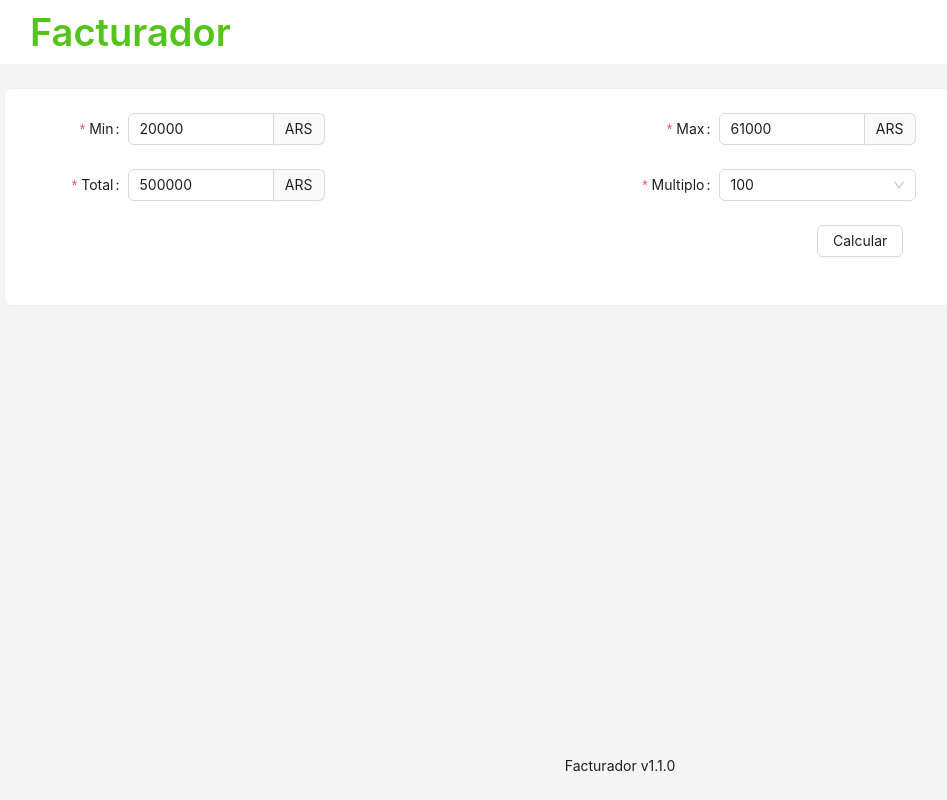
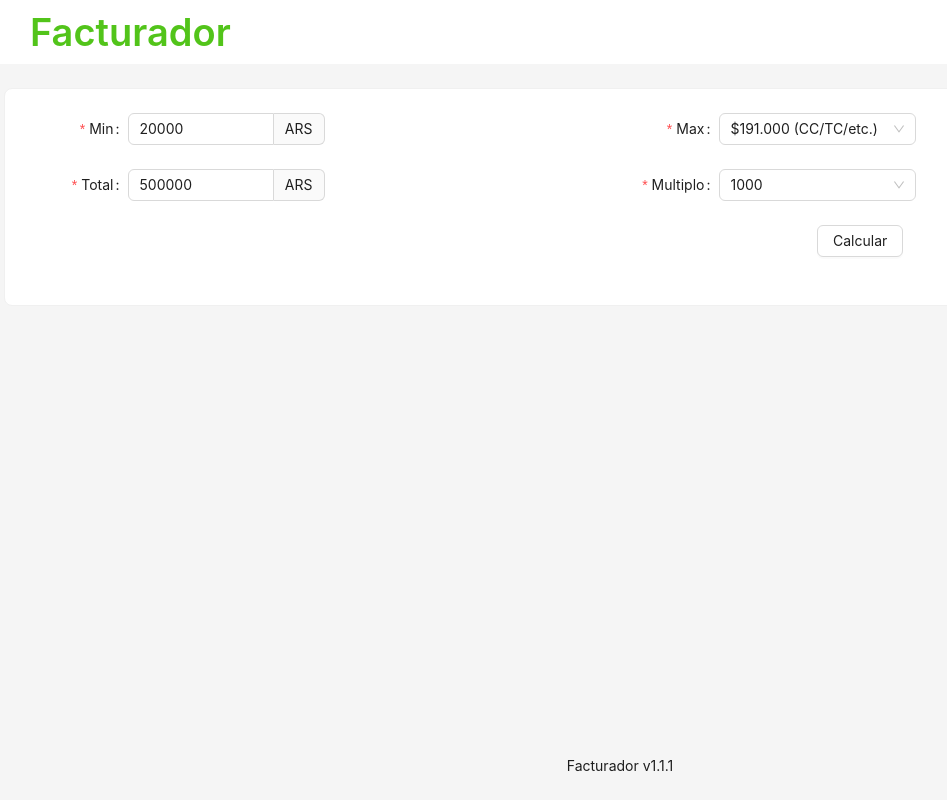
Before and after one commit to gianatiempo/facturador, a React (Vite) app: page / in a window 1280 px wide. Shown: the whole page, without its empty margins (20-967 px from the left). Built offline with nearby package versions, Linux system fonts and the light colour scheme.

Commit message:
nuevos montos

```diff
--- a/package.json
+++ b/package.json
@@ -2,7 +2,7 @@
   "name": "facturador",
   "homepage": "https://gianatiempo.github.io/facturador/",
   "private": true,
-  "version": "1.1.0",
+  "version": "1.1.1",
   "type": "module",
   "scripts": {
     "dev": "vite",
--- a/src/components/Calculator.tsx
+++ b/src/components/Calculator.tsx
@@ -3,6 +3,8 @@ import { Button, Card, Col, Form, InputNumber, Row, Select } from 'antd';
 type CalcProps = {
   setFacturas: Function;
 };
+
+const init = { minimo: 20000, maximo: '191000', total: 500000, mult: 1000 };
 
 const Calculator = ({ setFacturas }: CalcProps): JSX.Element => {
   const onFinish = (values: any) => {
@@ -20,7 +22,10 @@ const Calculator = ({ setFacturas }: CalcProps): JSX.Element => {
           </Col>
           <Col xs={24} sm={12}>
             <Form.Item label="Max" name="maximo" rules={[{ required: true, message: 'Ingrese el valor de la factura maxima!' }]}>
-              <InputNumber addonAfter="ARS" style={{ width: '100%' }} />
+              <Select>
+                <Select.Option value="191000">$191.000 (CC/TC/etc.)</Select.Option>
+                <Select.Option value="95000">$95.000 (Contado)</Select.Option>
+              </Select>
             </Form.Item>
           </Col>
         </Row>
@@ -33,8 +38,8 @@ const Calculator = ({ setFacturas }: CalcProps): JSX.Element => {
           <Col xs={24} sm={12}>
             <Form.Item label="Multiplo" name="mult" rules={[{ required: true, message: 'Ingrese el multiplo!' }]}>
               <Select>
-                <Select.Option value="100">100</Select.Option>
                 <Select.Option value="1000">1000</Select.Option>
+                <Select.Option value="5000">5000</Select.Option>
               </Select>
             </Form.Item>
           </Col>
@@ -46,8 +51,6 @@ const Calculator = ({ setFacturas }: CalcProps): JSX.Element => {
     </Card>
   );
 };
-
-const init = { minimo: 20000, maximo: 61000, total: 500000, mult: 100 };
 
 const layout = {
   labelCol: { xs: { span: 24 }, sm: { span: 8 }, md: { span: 4 }, lg: { span: 4 } },
```
